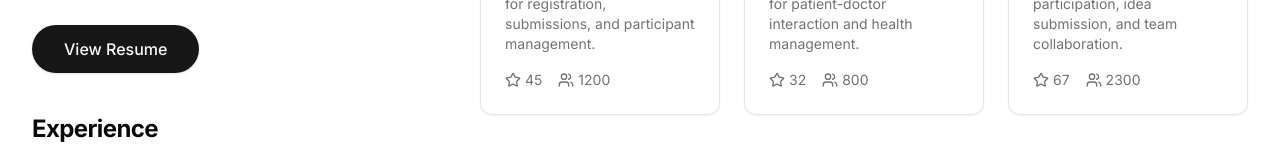
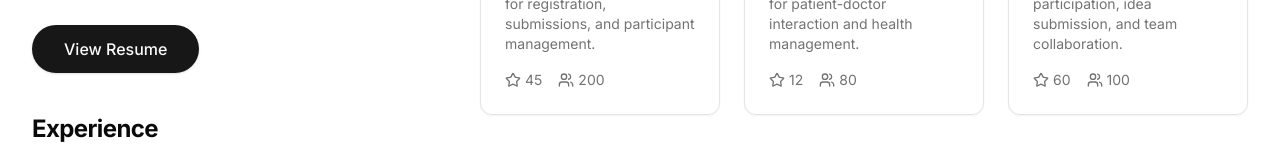
Before and after one commit to Abhishumat23/Minimal-Portfolio, a Next.js app: page / in a window 1280 px wide. Shown: the part 333-493 px from the top of the page. Built offline with nearby package versions, Linux system fonts and the light colour scheme.

Commit message:
numerical changes

```diff
--- a/app/page.tsx
+++ b/app/page.tsx
@@ -84,7 +84,7 @@ export default function Portfolio() {
       description: "A hackathon event platform for registration, submissions, and participant management.",
       link: "https://hackoff-v4-pi.vercel.app/",
       category: "web",
-      stats: { stars: 45, users: 1200 },
+      stats: { stars: 45, users: 200 },
     },
     {
       image: "/assets/project3.png",
@@ -92,7 +92,7 @@ export default function Portfolio() {
       description: "A virtual hospital platform for patient-doctor interaction and health management.",
       link: "https://digiswasth-xi.vercel.app/",
       category: "mobile",
-      stats: { stars: 32, users: 800 },
+      stats: { stars: 12, users: 80 },
     },
     {
       image: "/assets/project1.png",
@@ -100,7 +100,7 @@ export default function Portfolio() {
       description: "A platform for ideathon participation, idea submission, and team collaboration.",
       link: "https://www.sociovate.co/",
       category: "web",
-      stats: { stars: 67, users: 2300 },
+      stats: { stars: 60, users: 100 },
     },
   ]
 
```
